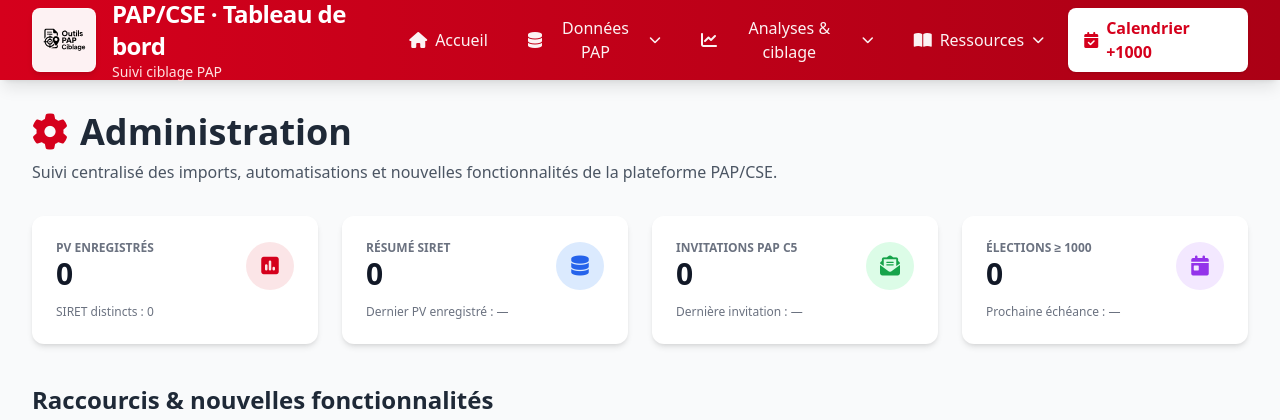
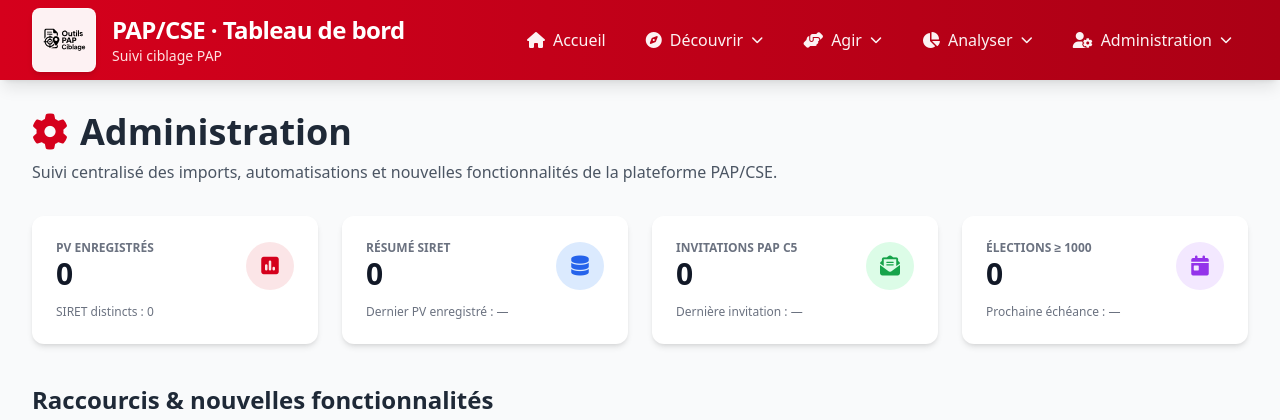
Before and after one commit to quentin12200/outilspapv2, a FastAPI app: page /admin in a window 1280 px wide. Shown: the top 420 px of the page. Run offline with FastAPI, Linux system fonts and the light colour scheme; some libraries are stand-ins or nearby versions.

Commit message:
Reorganize navigation menus around new categories

```diff
--- a/app/templates/base.html
+++ b/app/templates/base.html
@@ -123,8 +123,32 @@
 
           <div class="relative" x-data="{ open: false }" @mouseenter="open = true" @mouseleave="open = false" @focusin="open = true" @focusout="open = false" @keydown.escape.window="open = false">
             <button type="button" class="px-4 py-2 rounded-lg text-white/95 hover:bg-white/20 transition flex items-center space-x-2" @click="open = !open">
-              <i class="fas fa-database"></i>
-              <span>Données PAP</span>
+              <i class="fas fa-compass"></i>
+              <span>Découvrir</span>
+              <i class="fas fa-chevron-down text-xs transition-transform" :class="open ? 'rotate-180' : ''"></i>
+            </button>
+            <div x-cloak x-show="open" x-transition class="absolute right-0 mt-3 w-64 bg-white rounded-xl shadow-xl ring-1 ring-black/5 py-3">
+              <a href="/presentation" class="block px-5 py-2 text-sm text-gray-700 hover:bg-gray-100/80 flex items-center space-x-2">
+                <i class="fas fa-person-chalkboard text-cgt-red"></i>
+                <span>Présentation PAP</span>
+              </a>
+              <a href="/cartographie" class="block px-5 py-2 text-sm text-gray-700 hover:bg-gray-100/80 flex items-center space-x-2">
+                <i class="fas fa-map-location-dot text-cgt-red"></i>
+                <span>Cartographie France</span>
+              </a>
+              <a href="https://cloud.cgt.fr/public.php/dav/files/jXycqmjkMpYbwXr/?accept=zip"
+                 class="block px-5 py-2 text-sm text-gray-700 hover:bg-gray-100/80 flex items-center space-x-2"
+                 target="_blank" rel="noopener">
+                <i class="fas fa-toolbox text-cgt-red"></i>
+                <span>Kit ressources C5</span>
+              </a>
+            </div>
+          </div>
+
+          <div class="relative" x-data="{ open: false }" @mouseenter="open = true" @mouseleave="open = false" @focusin="open = true" @focusout="open = false" @keydown.escape.window="open = false">
+            <button type="button" class="px-4 py-2 rounded-lg text-white/95 hover:bg-white/20 transition flex items-center space-x-2" @click="open = !open">
+              <i class="fas fa-handshake-angle"></i>
+              <span>Agir</span>
               <i class="fas fa-chevron-down text-xs transition-transform" :class="open ? 'rotate-180' : ''"></i>
             </button>
             <div x-cloak x-show="open" x-transition class="absolute right-0 mt-3 w-60 bg-white rounded-xl shadow-xl ring-1 ring-black/5 py-3">
@@ -133,7 +157,7 @@
                 <span>Invitations PAP</span>
               </a>
               <a href="/calendrier" class="block px-5 py-2 text-sm text-gray-700 hover:bg-gray-100/80 flex items-center space-x-2">
-                <i class="fas fa-calendar-alt text-cgt-red"></i>
+                <i class="fas fa-calendar-check text-cgt-red"></i>
                 <span>Calendrier +1000</span>
               </a>
             </div>
@@ -141,54 +165,35 @@
 
           <div class="relative" x-data="{ open: false }" @mouseenter="open = true" @mouseleave="open = false" @focusin="open = true" @focusout="open = false" @keydown.escape.window="open = false">
             <button type="button" class="px-4 py-2 rounded-lg text-white/95 hover:bg-white/20 transition flex items-center space-x-2" @click="open = !open">
-              <i class="fas fa-chart-line"></i>
-              <span>Analyses &amp; ciblage</span>
+              <i class="fas fa-chart-pie"></i>
+              <span>Analyser</span>
               <i class="fas fa-chevron-down text-xs transition-transform" :class="open ? 'rotate-180' : ''"></i>
             </button>
             <div x-cloak x-show="open" x-transition class="absolute right-0 mt-3 w-64 bg-white rounded-xl shadow-xl ring-1 ring-black/5 py-3">
               <a href="/recherche-siret" class="block px-5 py-2 text-sm text-gray-700 hover:bg-gray-100/80 flex items-center space-x-2">
-                <i class="fas fa-search text-cgt-red"></i>
+                <i class="fas fa-magnifying-glass text-cgt-red"></i>
                 <span>Recherche SIRET</span>
               </a>
               <a href="/ciblage" class="block px-5 py-2 text-sm text-gray-700 hover:bg-gray-100/80 flex items-center space-x-2">
                 <i class="fas fa-crosshairs text-cgt-red"></i>
                 <span>Outil de ciblage</span>
               </a>
-              <a href="/cartographie" class="block px-5 py-2 text-sm text-gray-700 hover:bg-gray-100/80 flex items-center space-x-2">
-                <i class="fas fa-map-marked-alt text-cgt-red"></i>
-                <span>Cartographie France</span>
-              </a>
             </div>
           </div>
 
           <div class="relative" x-data="{ open: false }" @mouseenter="open = true" @mouseleave="open = false" @focusin="open = true" @focusout="open = false" @keydown.escape.window="open = false">
             <button type="button" class="px-4 py-2 rounded-lg text-white/95 hover:bg-white/20 transition flex items-center space-x-2" @click="open = !open">
-              <i class="fas fa-book-open"></i>
-              <span>Ressources</span>
+              <i class="fas fa-user-gear"></i>
+              <span>Administration</span>
               <i class="fas fa-chevron-down text-xs transition-transform" :class="open ? 'rotate-180' : ''"></i>
             </button>
             <div x-cloak x-show="open" x-transition class="absolute right-0 mt-3 w-60 bg-white rounded-xl shadow-xl ring-1 ring-black/5 py-3">
-              <a href="/presentation" class="block px-5 py-2 text-sm text-gray-700 hover:bg-gray-100/80 flex items-center space-x-2">
-                <i class="fas fa-bullseye text-cgt-red"></i>
-                <span>Présentation cible PAP</span>
-              </a>
               <a href="/admin" class="block px-5 py-2 text-sm text-gray-700 hover:bg-gray-100/80 flex items-center space-x-2">
-                <i class="fas fa-cog text-cgt-red"></i>
+                <i class="fas fa-screwdriver-wrench text-cgt-red"></i>
                 <span>Espace administration</span>
-              </a>
-              <a href="https://cloud.cgt.fr/public.php/dav/files/jXycqmjkMpYbwXr/?accept=zip"
-                 class="block px-5 py-2 text-sm text-gray-700 hover:bg-gray-100/80 flex items-center space-x-2"
-                 target="_blank" rel="noopener">
-                <i class="fas fa-cloud-arrow-down text-cgt-red"></i>
-                <span>Kit ressources C5</span>
               </a>
             </div>
           </div>
-
-          <a href="/calendrier" class="px-4 py-2 rounded-lg bg-white text-cgt-red font-semibold shadow hover:bg-gray-100 transition flex items-center space-x-2">
-            <i class="fas fa-calendar-check"></i>
-            <span>Calendrier +1000</span>
-          </a>
         </div>
 
         <!-- Mobile menu button -->
@@ -212,60 +217,65 @@
 
         <button type="button"
                 class="w-full flex items-center justify-between px-3 py-3 rounded-md text-white hover:bg-white/20 transition"
-                @click="openSection = openSection === 'donnees' ? '' : 'donnees'">
-          <span><i class="fas fa-database mr-2"></i> Données PAP</span>
-          <i class="fas fa-chevron-down text-white/70 transition-transform" :class="openSection === 'donnees' ? 'rotate-180' : ''"></i>
+                @click="openSection = openSection === 'decouvrir' ? '' : 'decouvrir'">
+          <span><i class="fas fa-compass mr-2"></i> Découvrir</span>
+          <i class="fas fa-chevron-down text-white/70 transition-transform" :class="openSection === 'decouvrir' ? 'rotate-180' : ''"></i>
         </button>
-        <div x-cloak x-show="openSection === 'donnees'" x-transition class="ml-6 mb-2 space-y-1">
-          <a href="/invitations" class="block px-3 py-2 rounded-md text-white/90 hover:bg-white/20 transition" @click="mobileMenuOpen = false">
-            <i class="fas fa-envelope-open-text mr-2"></i> Invitations PAP
+        <div x-cloak x-show="openSection === 'decouvrir'" x-transition class="ml-6 mb-2 space-y-1">
+          <a href="/presentation" class="block px-3 py-2 rounded-md text-white/90 hover:bg-white/20 transition" @click="mobileMenuOpen = false">
+            <i class="fas fa-person-chalkboard mr-2"></i> Présentation PAP
           </a>
-          <a href="/calendrier" class="block px-3 py-2 rounded-md text-white/90 hover:bg-white/20 transition" @click="mobileMenuOpen = false">
-            <i class="fas fa-calendar-alt mr-2"></i> Calendrier +1000
+          <a href="/cartographie" class="block px-3 py-2 rounded-md text-white/90 hover:bg-white/20 transition" @click="mobileMenuOpen = false">
+            <i class="fas fa-map-location-dot mr-2"></i> Cartographie France
+          </a>
+          <a href="https://cloud.cgt.fr/public.php/dav/files/jXycqmjkMpYbwXr/?accept=zip"
+             class="block px-3 py-2 rounded-md text-white/90 hover:bg-white/20 transition"
+             target="_blank" rel="noopener" @click="mobileMenuOpen = false">
+            <i class="fas fa-toolbox mr-2"></i> Kit ressources C5
           </a>
         </div>
 
         <button type="button"
                 class="w-full flex items-center justify-between px-3 py-3 rounded-md text-white hover:bg-white/20 transition"
-                @click="openSection = openSection === 'analyses' ? '' : 'analyses'">
-          <span><i class="fas fa-chart-line mr-2"></i> Analyses &amp; ciblage</span>
-          <i class="fas fa-chevron-down text-white/70 transition-transform" :class="openSection === 'analyses' ? 'rotate-180' : ''"></i>
+                @click="openSection = openSection === 'agir' ? '' : 'agir'">
+          <span><i class="fas fa-handshake-angle mr-2"></i> Agir</span>
+          <i class="fas fa-chevron-down text-white/70 transition-transform" :class="openSection === 'agir' ? 'rotate-180' : ''"></i>
         </button>
-        <div x-cloak x-show="openSection === 'analyses'" x-transition class="ml-6 mb-2 space-y-1">
-          <a href="/recherche-siret" class="block px-3 py-2 rounded-md text-white/90 hover:bg-white/20 transition" @click="mobileMenuOpen = false">
-            <i class="fas fa-search mr-2"></i> Recherche SIRET
+        <div x-cloak x-show="openSection === 'agir'" x-transition class="ml-6 mb-2 space-y-1">
+          <a href="/invitations" class="block px-3 py-2 rounded-md text-white/90 hover:bg-white/20 transition" @click="mobileMenuOpen = false">
+            <i class="fas fa-envelope-open-text mr-2"></i> Invitations PAP
           </a>
-          <a href="/ciblage" class="block px-3 py-2 rounded-md text-white/90 hover:bg-white/20 transition" @click="mobileMenuOpen = false">
-            <i class="fas fa-crosshairs mr-2"></i> Outil de ciblage
-          </a>
-          <a href="/cartographie" class="block px-3 py-2 rounded-md text-white/90 hover:bg-white/20 transition" @click="mobileMenuOpen = false">
-            <i class="fas fa-map-marked-alt mr-2"></i> Cartographie France
+          <a href="/calendrier" class="block px-3 py-2 rounded-md text-white/90 hover:bg-white/20 transition" @click="mobileMenuOpen = false">
+            <i class="fas fa-calendar-check mr-2"></i> Calendrier +1000
           </a>
         </div>
 
         <button type="button"
                 class="w-full flex items-center justify-between px-3 py-3 rounded-md text-white hover:bg-white/20 transition"
-                @click="openSection = openSection === 'ressources' ? '' : 'ressources'">
-          <span><i class="fas fa-book-open mr-2"></i> Ressources</span>
-          <i class="fas fa-chevron-down text-white/70 transition-transform" :class="openSection === 'ressources' ? 'rotate-180' : ''"></i>
+                @click="openSection = openSection === 'analyser' ? '' : 'analyser'">
+          <span><i class="fas fa-chart-pie mr-2"></i> Analyser</span>
+          <i class="fas fa-chevron-down text-white/70 transition-transform" :class="openSection === 'analyser' ? 'rotate-180' : ''"></i>
         </button>
-        <div x-cloak x-show="openSection === 'ressources'" x-transition class="ml-6 mb-2 space-y-1">
-          <a href="/presentation" class="block px-3 py-2 rounded-md text-white/90 hover:bg-white/20 transition" @click="mobileMenuOpen = false">
-            <i class="fas fa-bullseye mr-2"></i> Présentation
+        <div x-cloak x-show="openSection === 'analyser'" x-transition class="ml-6 mb-2 space-y-1">
+          <a href="/recherche-siret" class="block px-3 py-2 rounded-md text-white/90 hover:bg-white/20 transition" @click="mobileMenuOpen = false">
+            <i class="fas fa-magnifying-glass mr-2"></i> Recherche SIRET
           </a>
-          <a href="/admin" class="block px-3 py-2 rounded-md text-white/90 hover:bg-white/20 transition" @click="mobileMenuOpen = false">
-            <i class="fas fa-cog mr-2"></i> Administration
-          </a>
-          <a href="https://cloud.cgt.fr/public.php/dav/files/jXycqmjkMpYbwXr/?accept=zip"
-             class="block px-3 py-2 rounded-md text-white/90 hover:bg-white/20 transition"
-             target="_blank" rel="noopener" @click="mobileMenuOpen = false">
-            <i class="fas fa-cloud-arrow-down mr-2"></i> Kit ressources C5
+          <a href="/ciblage" class="block px-3 py-2 rounded-md text-white/90 hover:bg-white/20 transition" @click="mobileMenuOpen = false">
+            <i class="fas fa-crosshairs mr-2"></i> Outil de ciblage
           </a>
         </div>
 
-        <a href="/calendrier" class="block px-3 py-3 mt-2 rounded-md bg-white text-cgt-red font-semibold shadow hover:bg-gray-100 transition" @click="mobileMenuOpen = false">
-          <i class="fas fa-calendar-check mr-2"></i> Calendrier +1000
-        </a>
+        <button type="button"
+                class="w-full flex items-center justify-between px-3 py-3 rounded-md text-white hover:bg-white/20 transition"
+                @click="openSection = openSection === 'administration' ? '' : 'administration'">
+          <span><i class="fas fa-user-gear mr-2"></i> Administration</span>
+          <i class="fas fa-chevron-down text-white/70 transition-transform" :class="openSection === 'administration' ? 'rotate-180' : ''"></i>
+        </button>
+        <div x-cloak x-show="openSection === 'administration'" x-transition class="ml-6 mb-2 space-y-1">
+          <a href="/admin" class="block px-3 py-2 rounded-md text-white/90 hover:bg-white/20 transition" @click="mobileMenuOpen = false">
+            <i class="fas fa-screwdriver-wrench mr-2"></i> Espace administration
+          </a>
+        </div>
       </div>
     </div>
   </nav>
```
